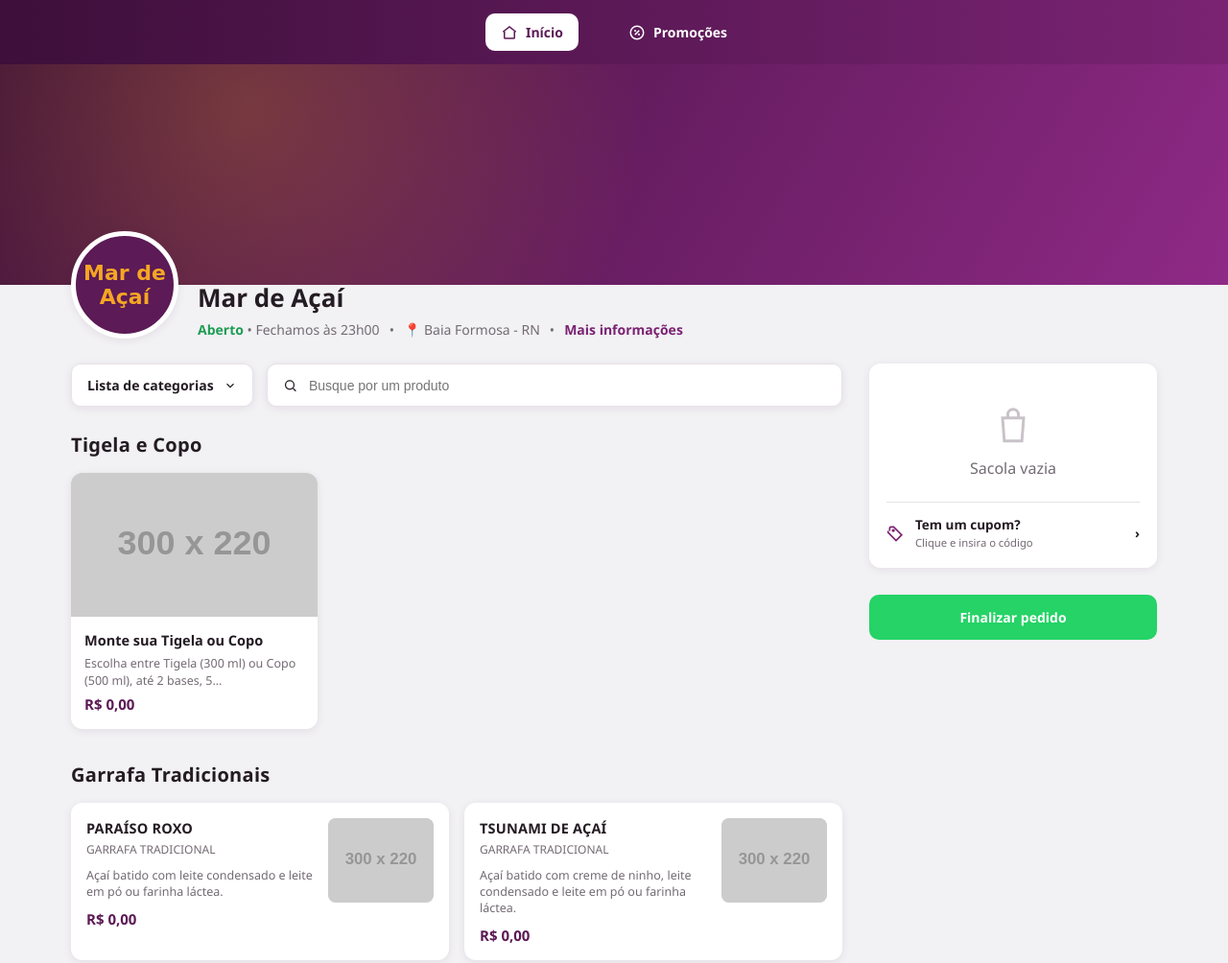
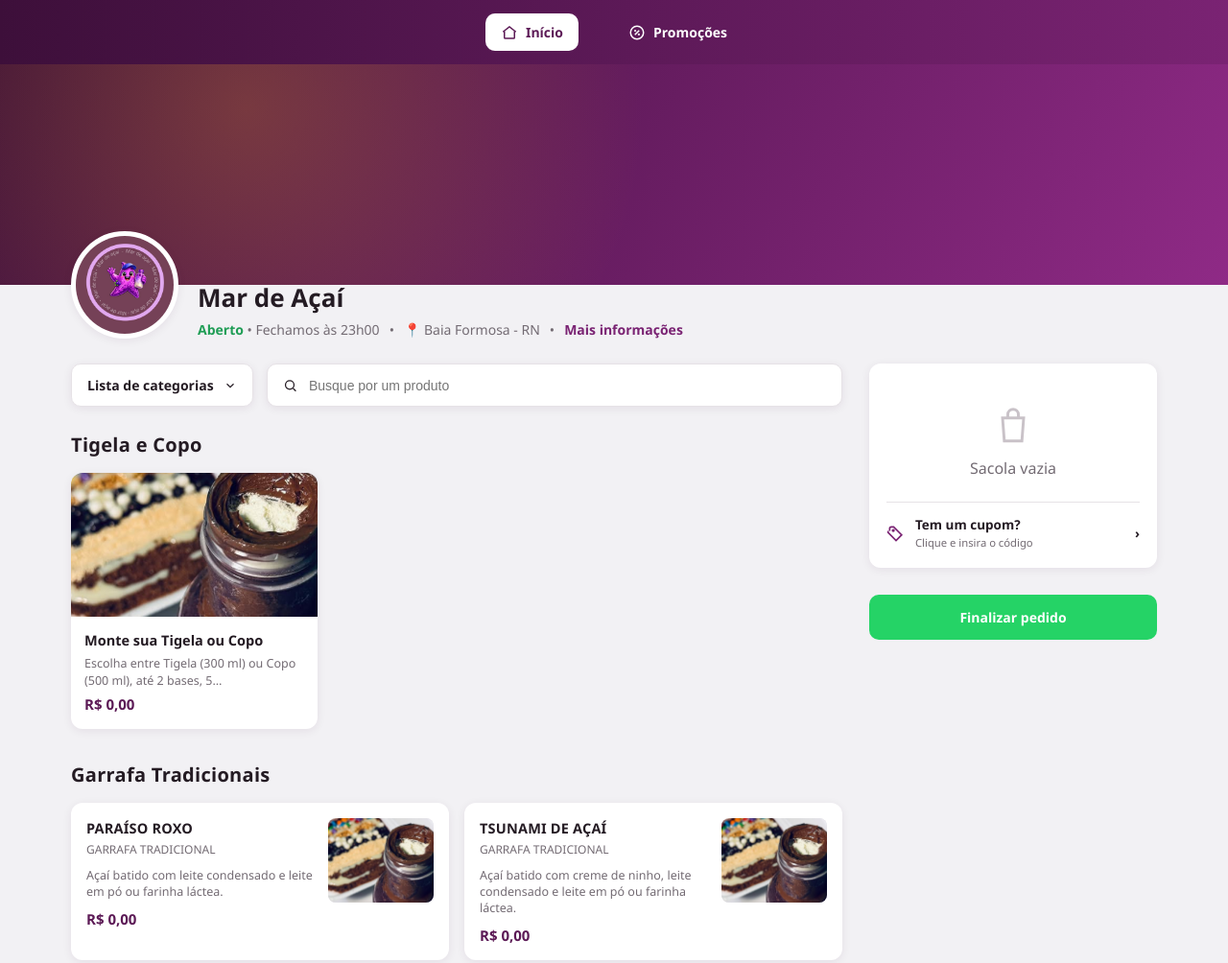
Before and after one commit to matheusalexandredev/mar-de-a-ai-1.0, a plain HTML site: page index.html in a window 1280 px wide. Shown: the top 1004 px of the page at 96% size. Drawn offline with Linux system fonts and the light colour scheme; placeholder pictures from the web are drawn by us.

Commit message:
ajustando fotos e foto do perfil

```diff
--- a/index.html
+++ b/index.html
@@ -24,7 +24,8 @@
 
 <div class="store-header">
   <div class="store-id">
-    <div class="logo"><span class="script">Mar de Açaí</span></div>
+    <div class="logo">
+      <img src="public/fotoperfil2.png"></div>
     <div class="store-meta">
       <h1>Mar de Açaí </h1>
       <div class="store-status">
--- a/script.js
+++ b/script.js
@@ -31,7 +31,7 @@
         nome: "Monte sua Tigela ou Copo",
         desc: "Escolha entre Tigela (300 ml) ou Copo (500 ml), até 2 bases, 5 acompanhamentos e 1 cobertura — tudo incluso no preço. Nutella é adicional.",
         preco: 0,
-        img: IMG + "Tigela+e+Copo",
+        img: "public/CombOndaDoce.png",
         grupos: [
           {
             titulo: "Escolha o tamanho",
@@ -86,7 +86,7 @@
         tag: "Garrafa Tradicional",
         desc: "Açaí batido com leite condensado e leite em pó ou farinha láctea.",
         preco: 0,
-        img: IMG + "Paraiso+Roxo",
+        img: "public/CombOndaDoce.png",
         grupos: [
           { titulo: "Escolha o tamanho", tipo: "unica", obrigatorio: true, max: 1,
             opcoes: [{ nome: "300ml", preco: 12.00 }, { nome: "500ml", preco: 16.00 }] }
@@ -97,7 +97,7 @@
         tag: "Garrafa Tradicional",
         desc: "Açaí batido com creme de ninho, leite condensado e leite em pó ou farinha láctea.",
         preco: 0,
-        img: IMG + "Tsunami+de+Acai",
+        img: "public/CombOndaDoce.png",
         grupos: [
           { titulo: "Escolha o tamanho", tipo: "unica", obrigatorio: true, max: 1,
             opcoes: [{ nome: "300ml", preco: 12.00 }, { nome: "500ml", preco: 16.00 }] }
@@ -108,7 +108,7 @@
         tag: "Garrafa Tradicional",
         desc: "Açaí batido com creme de chocolate belga, leite condensado e leite em pó ou farinha láctea.",
         preco: 0,
-        img: IMG + "Mar+de+Chocolate",
+        img: "public/CombOndaDoce.png",
         grupos: [
           { titulo: "Escolha o tamanho", tipo: "unica", obrigatorio: true, max: 1,
             opcoes: [{ nome: "300ml", preco: 12.00 }, { nome: "500ml", preco: 16.00 }] }
@@ -119,7 +119,7 @@
         tag: "Garrafa Tradicional",
         desc: "Ninho batido com leite condensado e leite em pó ou farinha láctea.",
         preco: 0,
-        img: IMG + "Areia+Branca",
+        img: "public/CombOndaDoce.png",
         grupos: [
           { titulo: "Escolha o tamanho", tipo: "unica", obrigatorio: true, max: 1,
             opcoes: [{ nome: "300ml", preco: 12.00 }, { nome: "500ml", preco: 16.00 }] }
@@ -130,7 +130,7 @@
         tag: "Garrafa Tradicional",
         desc: "Escolha o tamanho, até 2 bases e 1 recheio.",
         preco: 0,
-        img: IMG + "Monte+a+sua+Garrafa",
+        img: "public/CombOndaDoce.png",
         grupos: [
           { titulo: "Escolha o tamanho", tipo: "unica", obrigatorio: true, max: 1,
             opcoes: [{ nome: "300ml", preco: 12.00 }, { nome: "500ml", preco: 16.00 }] },
@@ -149,7 +149,7 @@
         tag: "Garrafa Recheada",
         desc: "Açaí com Nutella (batida + leite em pó ou farinha láctea).",
         preco: 0,
-        img: IMG + "Mare+Doce",
+        img: "public/CombOndaDoce.png",
         grupos: [
           { titulo: "Escolha o tamanho", tipo: "unica", obrigatorio: true, max: 1,
             opcoes: [{ nome: "300ml", preco: 15.00 }, { nome: "500ml", preco: 19.00 }] }
@@ -160,7 +160,7 @@
         tag: "Garrafa Recheada",
         desc: "Açaí & creme de tapioca com coco ralado e Nutella (batida + leite em pó ou farinha láctea).",
         preco: 0,
-        img: IMG + "Nuvem+de+Coco",
+        img: "public/CombOndaDoce.png",
         grupos: [
           { titulo: "Escolha o tamanho", tipo: "unica", obrigatorio: true, max: 1,
             opcoes: [{ nome: "300ml", preco: 15.00 }, { nome: "500ml", preco: 19.00 }] }
@@ -171,7 +171,7 @@
         tag: "Garrafa Recheada",
         desc: "Açaí com amendoim triturado e Nutella (batida + leite em pó ou farinha láctea).",
         preco: 0,
-        img: IMG + "Brisa+de+Amendoim",
+        img: "public/CombOndaDoce.png",
         grupos: [
           { titulo: "Escolha o tamanho", tipo: "unica", obrigatorio: true, max: 1,
             opcoes: [{ nome: "300ml", preco: 15.00 }, { nome: "500ml", preco: 19.00 }] }
@@ -182,7 +182,7 @@
         tag: "Garrafa Recheada",
         desc: "Escolha o tamanho, até 2 bases e 2 recheios.",
         preco: 0,
-        img: IMG + "Monte+Recheada",
+        img: "public/CombOndaDoce.png",
         grupos: [
           { titulo: "Escolha o tamanho", tipo: "unica", obrigatorio: true, max: 1,
             opcoes: [{ nome: "300ml", preco: 15.00 }, { nome: "500ml", preco: 19.00 }] },
--- a/styles.css
+++ b/styles.css
@@ -133,20 +133,20 @@
   width: 112px;
   height: 112px;
   border-radius: 50%;
-  background: var(--roxo-700);
   border: 5px solid #fff;
   box-shadow: var(--sombra);
-  display: flex;
-  align-items: center;
-  justify-content: center;
-  font-weight: 800;
-  color: var(--laranja);
-  text-align: center;
-  font-size: 13px;
-  line-height: 1.15;
+  overflow: hidden;
   flex: none;
-  overflow: hidden;
-}
+  background: #fff;
+}
+
+.logo img {
+  width: 100%;
+  height: 100%;
+  object-fit: cover; /* preenche todo o círculo */
+  display: block;
+}
+
 
 .logo span.script {
   display: block;
```
Also changed, not shown: public/CombPraiaTropical.png (added), public/acaicombrigadeiro.png (added), public/acaitropical.png (added), public/areiabranca.png (added), public/combMareLeve.png (added), public/combOndaDoce.png (added), public/fotoperfil2.png (added), public/mardechocolate.png (added), public/maredebrigadeiro.png (added), public/maredoce.png (added), public/paraisoroxo.png (added), public/tsunamideacai.png (added).
